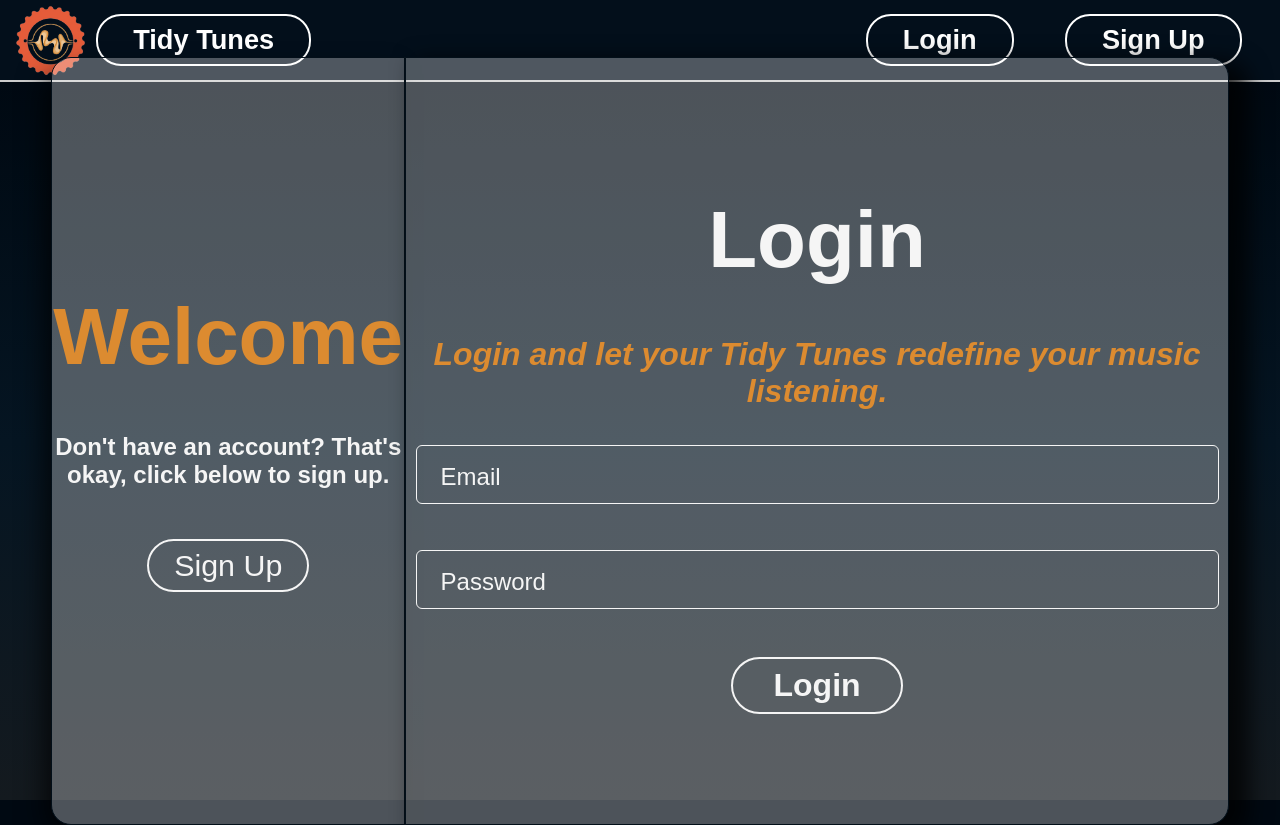
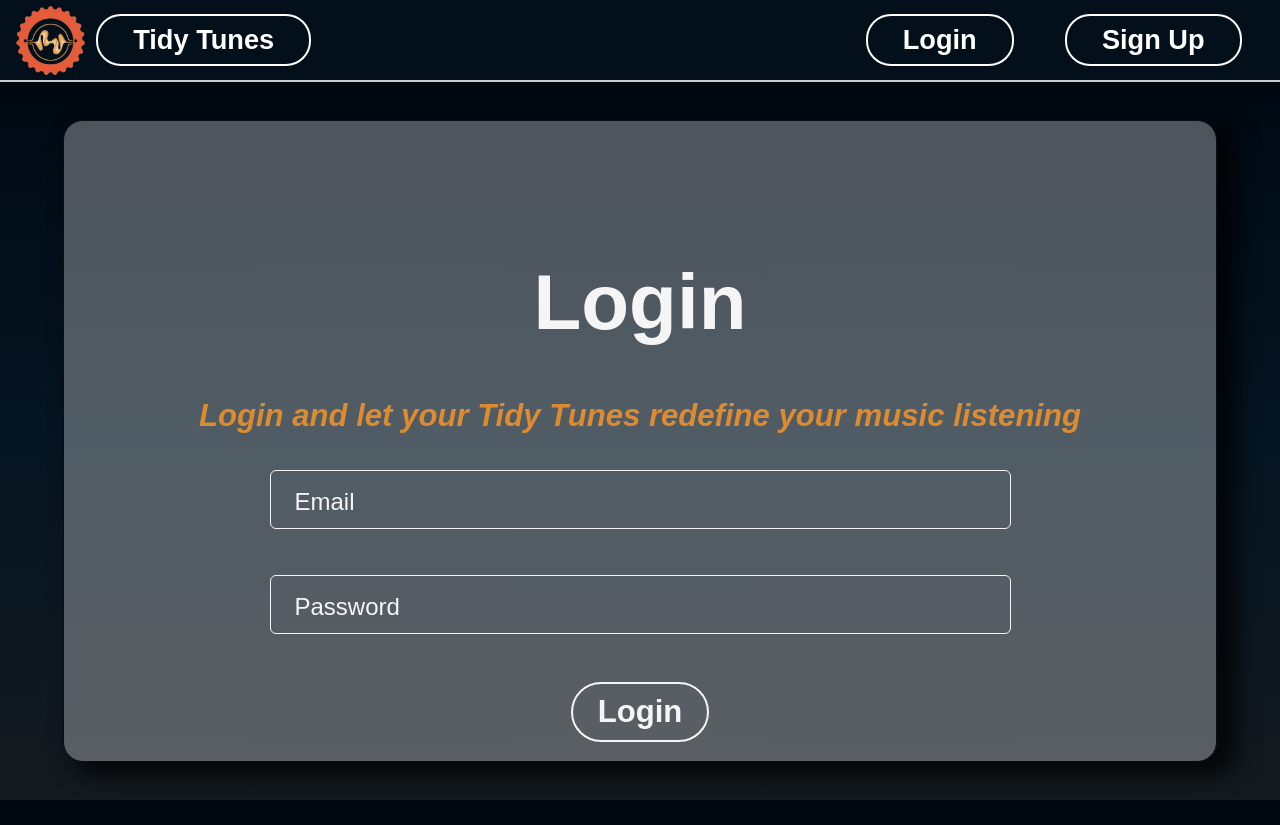
Before and after one commit to jayyy044/Tidy-Tunes, a React (Vite) app in the folder Frontend/: page /login in a window 1280 px wide. After the commit the page ends 800 px from the top, so only its background shows below. Built offline with nearby package versions, Linux system fonts and the light colour scheme; a web font is replaced by a local one.

Commit message:
fixed albumrefinepage

```diff
--- a/Frontend/src/components/NavBarOUT/NavBarOut.css
+++ b/Frontend/src/components/NavBarOUT/NavBarOut.css
@@ -11,7 +11,7 @@
     text-decoration: none;
 }
 .NavContainer h2{
-    font-size: 1.7rem;
+    font-size: clamp(1.125rem, 0.696rem + 2.145vw, 1.7rem);;
     color: white;
     border: 2px solid white;
     border-radius: 25px;
@@ -32,7 +32,7 @@
 
 .NavContainer a img {
     margin-top: 7px;
-    width: 77px;
+    width: clamp(4.063rem, 3.503rem + 2.797vw, 4.813rem);
     height: auto;
 }
 
@@ -48,7 +48,7 @@
 .icon {
     margin-left: auto;
     color: whitesmoke;
-    font-size: 35px;
+    font-size: clamp(1.75rem, 1.424rem + 1.632vw, 2.188rem);
     margin-right: 20px;
     transition: box-shadow 0.5s ease-in-out, border-color 0.5s ease-in-out, color 0.5s ease-in-out;
 }
--- a/Frontend/src/hooks/useAlbumAnalysis.jsx
+++ b/Frontend/src/hooks/useAlbumAnalysis.jsx
@@ -3,9 +3,9 @@ import { toast } from 'react-toastify'
 
 
 export const useAlbumAnalysis = () => {
-    const AlbumAnalysis = async (album, JWT, SAT, email, Id) => {
+    const AlbumAnalysis = async (album, JWT, SAT, email, Id, EXPT) => {
         try{
-            const response = await fetch(`/api/feature/analyzealbum`,{
+            const response = await fetch(`/api/feature/analyzealbum?EXPT=${EXPT}`,{
                 method: "POST",
                 headers: {
                     'Content-Type': 'application/json',
--- a/Frontend/src/hooks/useTrackAnalysis.jsx
+++ b/Frontend/src/hooks/useTrackAnalysis.jsx
@@ -2,9 +2,9 @@ import React from 'react'
 import { toast } from 'react-toastify'
 
 export const useTrackAnalysis = () => {
-    const TrackAnalysis = async (track, JWT, SAT, email, Id) => {
+    const TrackAnalysis = async (track, JWT, SAT, email, Id, EXPT) => {
         try{
-            const response = await fetch (`/api/feature/analyzetrack`,{
+            const response = await fetch (`/api/feature/analyzetrack?EXPT=${EXPT}`,{
                 method: 'POST',
                 headers:{
                     'Authorization':`Bearer ${JWT}`,
--- a/Frontend/src/pages/AlbumRefinePage/AlbumRefinePage.jsx
+++ b/Frontend/src/pages/AlbumRefinePage/AlbumRefinePage.jsx
@@ -40,6 +40,8 @@ const AlbumRefinePage = () => {
             setIsLoading(true)
             setTrackAnalysis(null)
             setTracks(null)
+            setAlbums(null)
+            setAlbumAnalysis(null)
             searchitem(itemSearch, state.JWT_access, state.Spotify_access, state.expirationTime).then (
                 (data) =>{
                     setTracks(data.TrackResults)
@@ -59,7 +61,8 @@ const AlbumRefinePage = () => {
                 state.JWT_access,
                 state.Spotify_access,
                 state.Email,
-                playlistState.PlaylistId
+                playlistState.PlaylistId,
+                state.expirationTime
                 )
             setTrackAnalysis(TrackAnalysisResult)
             setSearchLoader_T(false)
@@ -75,7 +78,8 @@ const AlbumRefinePage = () => {
                 state.JWT_access,
                 state.Spotify_access,
                 state.Email,
-                playlistState.PlaylistId
+                playlistState.PlaylistId,
+                state.expirationTime
                 )
             setAlbumAnalysis(AlbumAnalysisResult)
             setSearchLoader_A(false)
--- a/Frontend/src/pages/LoginPage/LoginPage.css
+++ b/Frontend/src/pages/LoginPage/LoginPage.css
@@ -10,8 +10,8 @@
 .Login_WelcomeCard {
     background: rgba(255, 255, 255, 0.3);
     border: 1px solid #030f19;
-    width: 576px;
-    height: 766px;
+    width: 30vw;
+    height: 80vh;
     border-top-left-radius: 20px;
     border-bottom-left-radius: 20px;
     box-shadow: -10px 13px 28px -4px rgba(0,0,0,0.75);
@@ -23,7 +23,7 @@
 }
 
 .Login_WelcomeCard h1{
-    font-size: 5rem;
+    font-size: clamp(4.5rem, 3.15rem + 1.541vw, 5rem);
     margin-bottom: 50px;
     color: var(--AccentColor)
 }
@@ -57,8 +57,8 @@
 .Login_FormCard{
     background: rgba(255, 255, 255, 0.3);
     border: 1px solid #030f19;
-    width: 1344px;
-    height: 766px;
+    width: 70vw;
+    height: 80vh;
     box-shadow: 15px 9px 22px 5px rgba(0,0,0,0.75);
     margin-right: 4vw;
     display: flex;
@@ -146,8 +146,8 @@
 
 .Login_FormCard form button{
     background: transparent;
-    padding: 1% 5%;
-    font-size: 2em;
+    padding: 10px 25px;
+    font-size: 2rem;
     border-radius: 50px;
     margin: 0 auto;
     margin-top: 3rem;
@@ -189,6 +189,34 @@
     color: red !important;
 }
 
-/* @media only screen and (max-width: 1400px){
+@media only screen and (max-width: 1400px){
+    .Login_WelcomeCard{
+        display: none;
+    }
 
-} */
+    .Login_FormCard{
+        border-radius: 20px;
+        margin-inline: auto;
+        width: 90vw;
+    }
+
+    .input_field_L{
+        width: clamp(15.313rem, 4.979rem + 51.667vw, 50.188rem);
+    }
+
+    .Login_FormCard h1{
+        font-size: clamp(4rem, 3.704rem + 1.481vw, 5rem);
+    }
+
+    .Login_FormCard h2{
+        font-size: clamp(1.5rem, 1.352rem + 0.741vw, 2rem);
+        line-height: 2.3rem;
+    }
+
+    .Login_FormCard form button{
+        font-size: clamp(1.5rem, 1.352rem + 0.741vw, 2rem);
+    }
+
+
+
+}
--- a/Frontend/src/pages/LoginPage/LoginPage.jsx
+++ b/Frontend/src/pages/LoginPage/LoginPage.jsx
@@ -42,14 +42,14 @@ const LoginForm = () => {
              <div className="Login_WelcomeCard">
                 <h1>Welcome</h1>
                 <h2>
-                    Don't have an account? That's okay, click below to sign up.
+                    Don't have an account? That's okay, click below to sign up
                 </h2>
                 <Link to='/register'>Sign Up</Link>
             </div>
             <div className="Login_FormCard">
                 <h1>Login</h1>
                 <h2>
-                    Login and let your Tidy Tunes redefine your music listening.
+                    Login and let your Tidy Tunes redefine your music listening
                 </h2>
                 <form onSubmit={FormSubmit} >
 
--- a/Frontend/src/pages/PlaylistRefinePage/PlaylistRefinePage.css
+++ b/Frontend/src/pages/PlaylistRefinePage/PlaylistRefinePage.css
@@ -409,7 +409,10 @@
     max-Width: 90%;
 
 }
+/* .ant-modal-wrap.ant-modal-centered{
+    background-color: rgba(0, 0, 0, 0.1) !important;
 
+} */
 .ant-modal-mask{
     background-color: rgba(0, 0, 0, 0.1) !important;
 
```
Also changed, not shown: Frontend/src/pages/AlbumRefinePage/AlbumRefinePage.css (+5 -31 lines), 1 other file (tests, documents, lock files or other folders).
